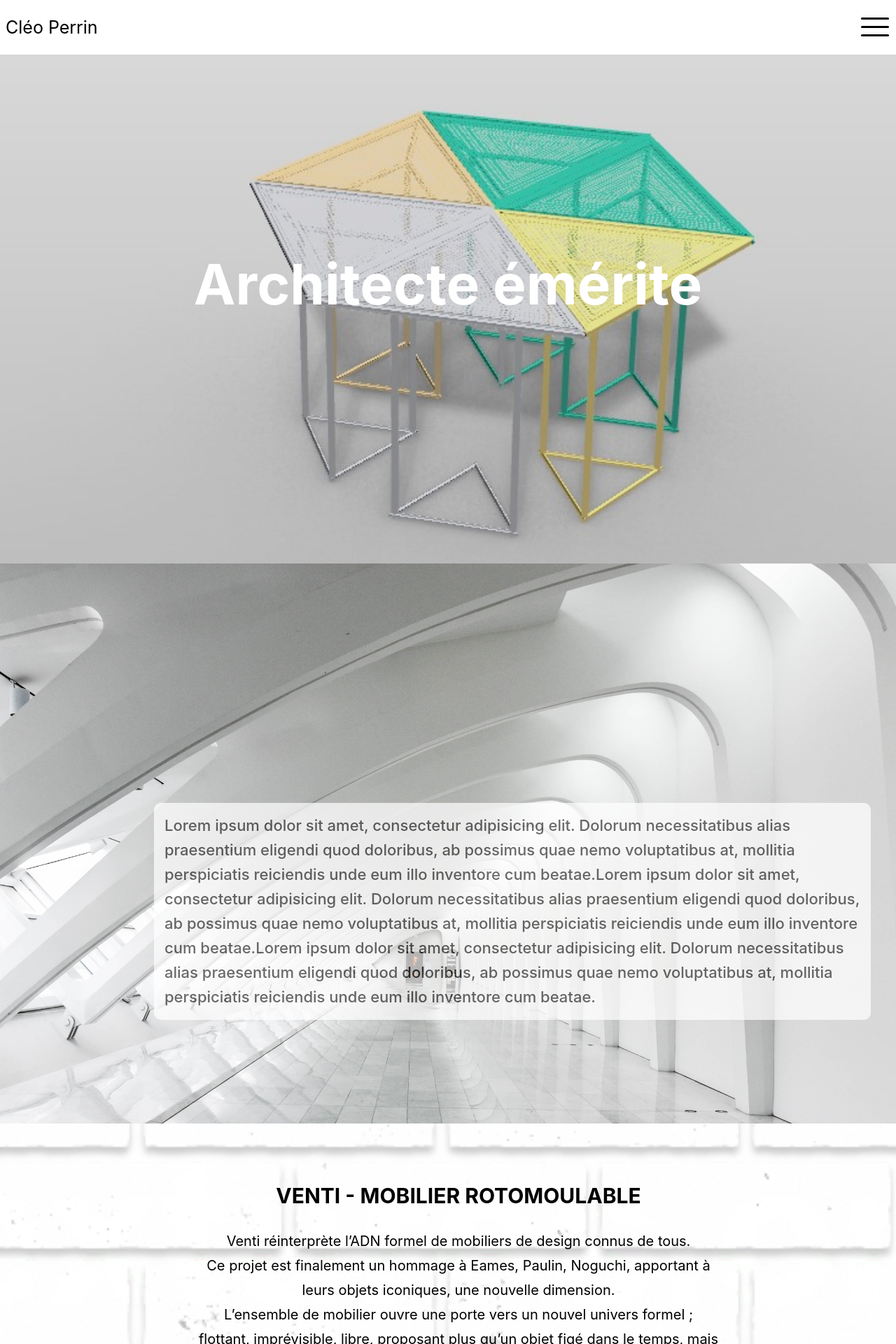
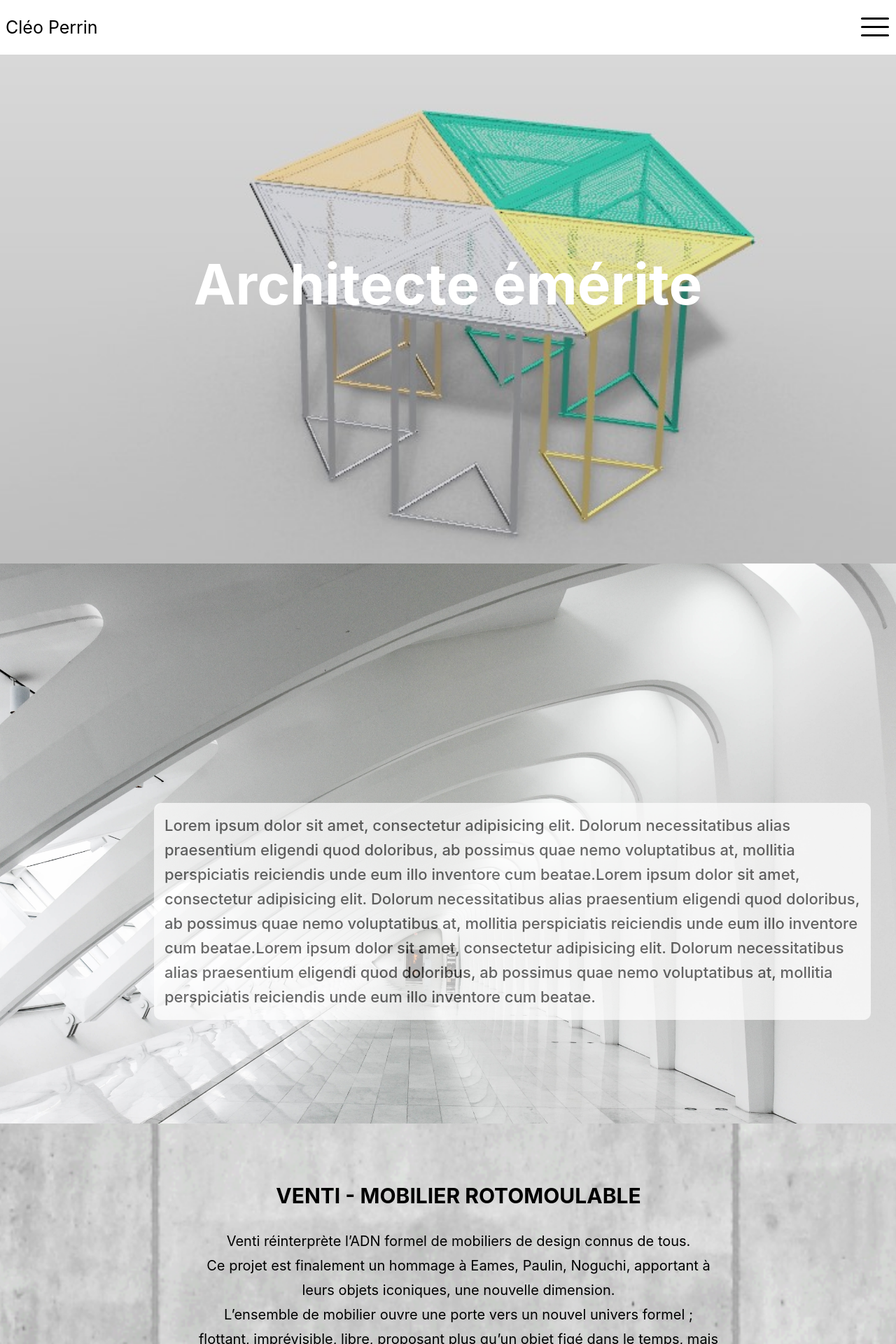
Before and after one commit to AurelienAllenic/cleoperrin, a React (Create React App) app: page / in a window 1280 px wide. Shown: the top 1920 px of the page at 70% size. Built offline with nearby package versions, Linux system fonts and the light colour scheme.

Commit message:
(feat) changed background image for portfolio section and changed its size

```diff
--- a/src/components/Portfolio.jsx
+++ b/src/components/Portfolio.jsx
@@ -10,7 +10,7 @@ function Design() {
     return (
         <>
             <SpanLocation id='design'></SpanLocation>
-            <Parallax className='img-portfolio' bgImage={PortfolioIMG} strength={2100}>
+            <Parallax className='img-portfolio' bgImage={PortfolioIMG} strength={2500}>
                 <Div>
                     <DivBlock>
                         <H1>VENTI - MOBILIER ROTOMOULABLE</H1>
--- a/src/index.css
+++ b/src/index.css
@@ -35,12 +35,12 @@ ul{
 }
 @media screen and (max-width: 2000px){
   .img-portfolio{
-  height: 450vh;
+  height: 430vh;
 }
 }
 @media screen and (max-width: 1600px){
   .img-portfolio{
-  height: 500vh;
+  height: 475vh;
 }
 }
 @media screen and (max-width: 1088px){
@@ -50,7 +50,7 @@ ul{
 }
 @media screen and (max-width: 1036px){
   .img-portfolio{
-  height: 470vh;
+  height: 450vh;
 }
 }
 @media screen and (max-width: 974px){
```
Also changed, not shown: src/assets/test.jpg, src/assets/test2.jpg (deleted).
